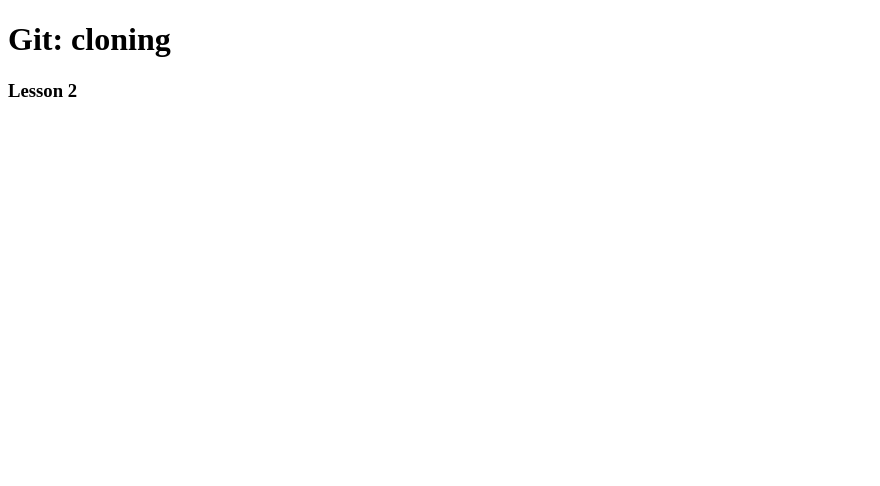
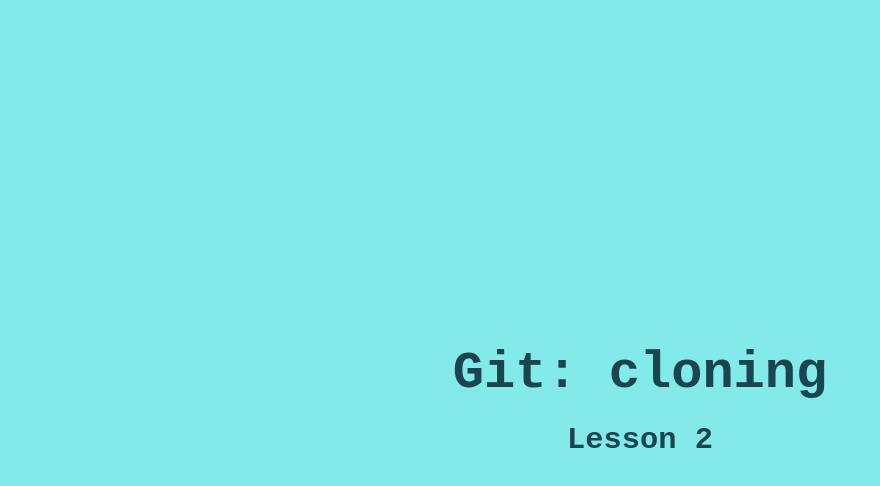
Before and after one commit to Alsas75/git_lesson2, a plain HTML site: page index.html in a window 1280 px wide. Shown: the whole page, without its empty margins (0-880 px from the left). Drawn offline with Linux system fonts and the light colour scheme.

Commit message:
chenge index.html

```diff
--- a/index.html
+++ b/index.html
@@ -3,7 +3,7 @@
 <head>
     <meta charset="UTF-8">
     <meta name="viewport" content="width=device-width, initial-scale=1.0">
-    <link rel="stilesheet" src="./styles.css" type="text/css">
+    <link rel="stylesheet" href="./styles.css" type="text/css" />
     <title>Git: cloning</title>
 </head>
 <body>
```
